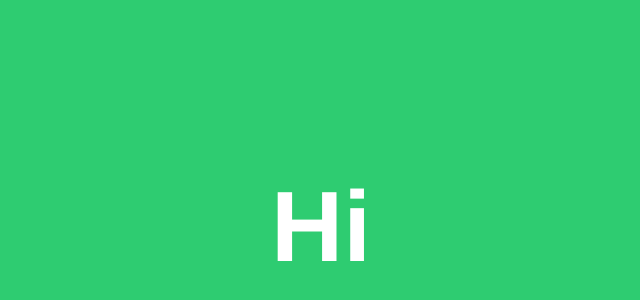
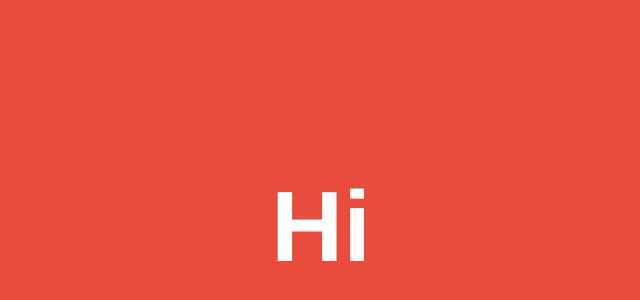
Before and after one commit to yangp08/hello, a plain HTML site: page index.html in a window 1280 px wide. Shown: the part 218-518 px from the top of the page, without its empty margins (327-967 px from the left). Drawn offline with Linux system fonts and the light colour scheme.

Commit message:
Red background

```diff
--- a/index.html
+++ b/index.html
@@ -6,7 +6,7 @@
   </head>
   <style type="text/css">
     body {
-        background-color: #2ecc71;
+        background-color: #e74c3c;
         color: white;
     }
       h1 {
```
